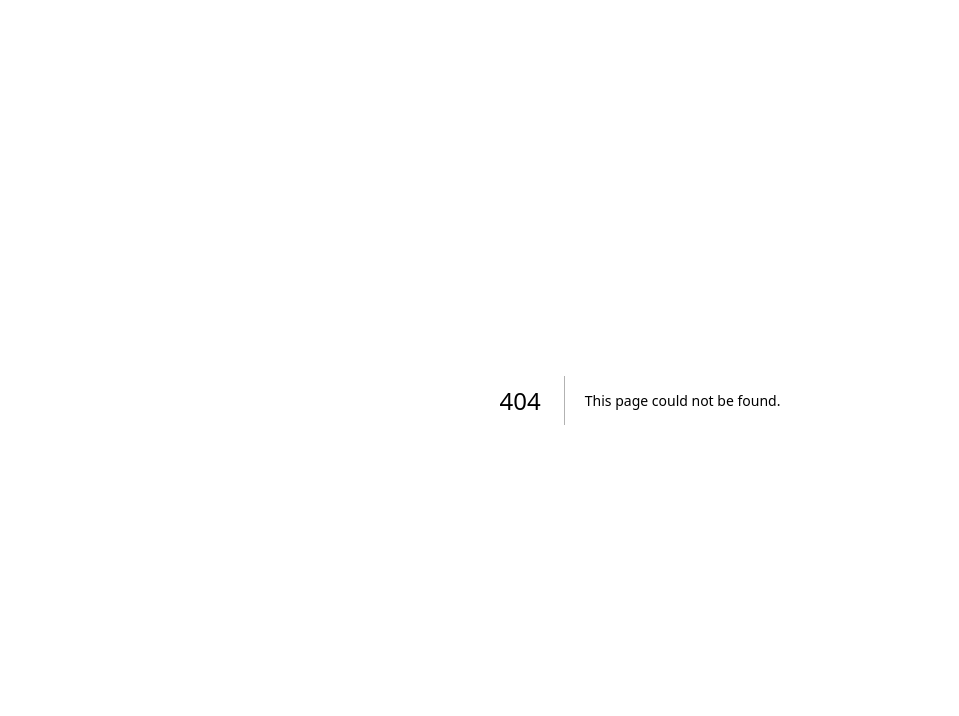
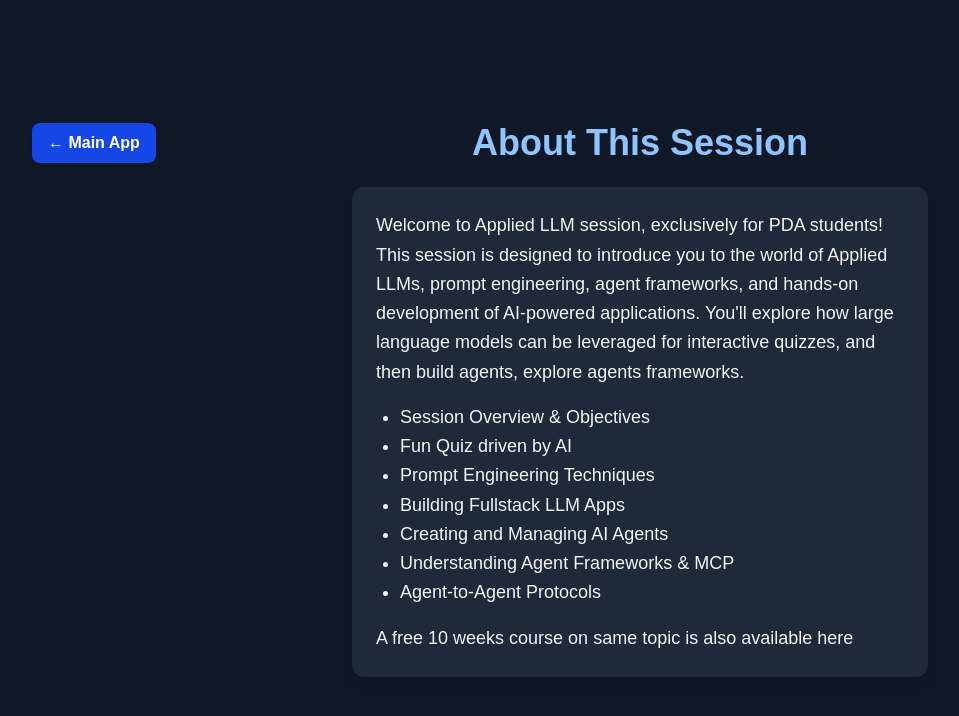
Before and after one commit to simplifylearning101/pda-session-1-fe, a Next.js app: page /about-session in a window 1280 px wide. Before the commit this address had no page. Shown: the top 716 px of the page, without its empty margins (0-959 px from the left). Built offline with nearby package versions, Linux system fonts and the light colour scheme.

Commit message:
menu adjusted

```diff
--- /dev/null
+++ b/app/about-session/page.tsx
@@ -0,0 +1,39 @@
+"use client";
+
+export default function AboutSession() {
+  return (
+    <div className="min-h-screen flex flex-col items-center justify-center bg-gray-900 text-gray-100 p-8">
+      <div className="w-full flex items-center mb-6">
+        <div className="flex-1 flex justify-start">
+          <a
+            href="/"
+            className="mr-4 px-4 py-2 rounded-lg bg-blue-700 text-white font-semibold shadow hover:bg-blue-800 transition-all duration-200"
+          >
+            ← Main App
+          </a>
+        </div>
+        <div className="flex-1 flex justify-center">
+          <h1 className="text-4xl font-bold text-blue-300">About This Session</h1>
+        </div>
+        <div className="flex-1"></div>
+      </div>
+      <div className="max-w-xl text-lg leading-relaxed bg-gray-800 p-6 rounded-xl shadow-lg">
+        <p>
+          Welcome to Applied LLM session, exclusively for PDA students! This session is designed to introduce you to the world of Applied LLMs, prompt engineering, agent frameworks, and hands-on development of AI-powered applications. You'll explore how large language models can be leveraged for interactive quizzes, and then build agents, explore agents frameworks.
+        </p>
+        <ul className="list-disc pl-6 mt-4">
+          <li>Session Overview & Objectives</li>
+          <li>Fun Quiz driven by AI</li>
+          <li>Prompt Engineering Techniques</li>
+          <li>Building Fullstack LLM Apps</li>
+          <li>Creating and Managing AI Agents</li>
+          <li>Understanding Agent Frameworks & MCP</li>
+          <li>Agent-to-Agent Protocols</li>
+        </ul>
+        <p className="mt-4">
+           A free 10 weeks course on same topic is also available <a href="https://github.com/simplifylearning101/LLM_beginner_course">here</a>
+        </p>
+      </div>
+    </div>
+  );
+}
--- a/app/page.tsx
+++ b/app/page.tsx
@@ -23,7 +23,7 @@ const SUB_MENU: Record<MainMenuKey, SubMenuItem[]> = {
   ],
   quiz: [
     { label: "Admin - Create Room", href: "/create-room" },
-    { label: "Manage Rooms", href: "/manage-rooms" }
+    { label: "Manage Rooms", href: "/manage-rooms" },
     { label: "Enter Room", href: "/attempt-quiz" },
   ],
   prompt_engg: [
```
